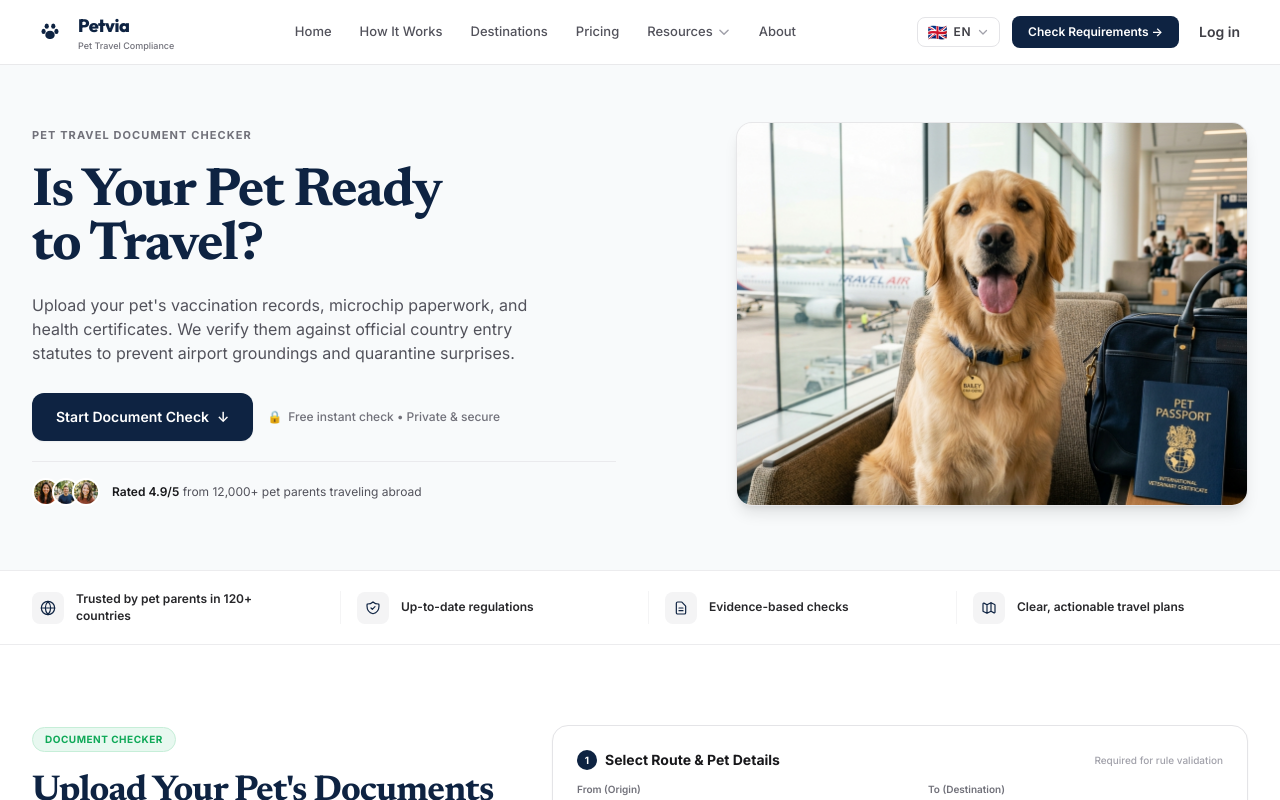
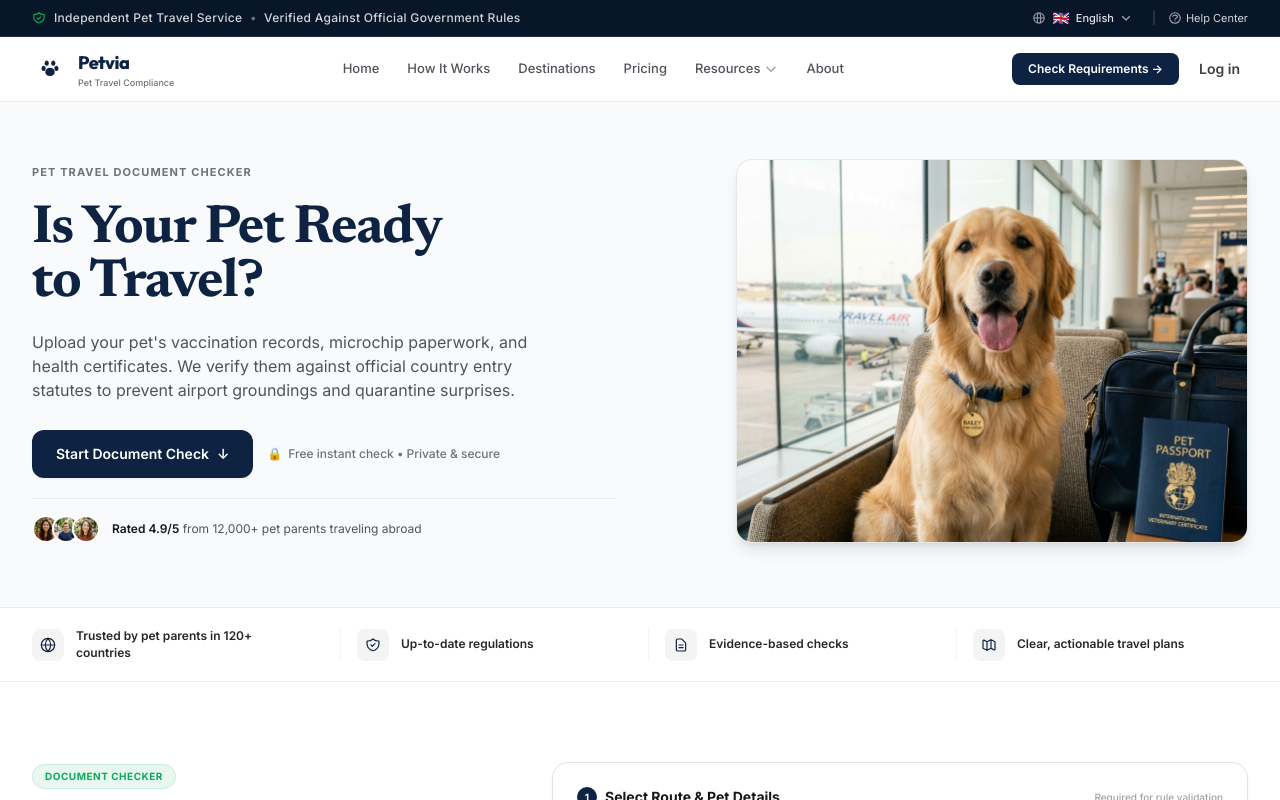
Before and after one commit to sandeepmaddheshiya/pawvalid, a Next.js app: page / in a window 1280 px wide. Shown: the top 800 px of the page. Built offline with nearby package versions, Linux system fonts and the light colour scheme; a web font is replaced by a local one.

Commit message:
feat: add top announcement bar to header, update LanguageSwitcher, and remove StickyBottomCta component

```diff
--- a/src/app/page.tsx
+++ b/src/app/page.tsx
@@ -5,7 +5,6 @@ import HomeScannerSection from '@/components/HomeScannerSection';
 import LiveSampleReportCard from '@/components/LiveSampleReportCard';
 import FaqAccordion from '@/components/FaqAccordion';
 import PricingSection from '@/components/PricingSection';
-import StickyBottomCta from '@/components/StickyBottomCta';
 import DigitalPetPassportSection from '@/components/DigitalPetPassportSection';
 import CustomsQrSection from '@/components/CustomsQrSection';
 
@@ -524,9 +523,6 @@ export default function HomePage() {
           </div>
         </div>
       </section>
-
-      {/* ─── 10. MOBILE STICKY BOTTOM CTA BAR ──────────────────────────────── */}
-      <StickyBottomCta />
     </div>
   );
 }
--- a/src/components/Header.tsx
+++ b/src/components/Header.tsx
@@ -44,11 +44,43 @@ export default function Header() {
   };
 
   return (
-    <header className="sticky top-0 z-50 w-full bg-white border-b border-zinc-200/80 transition-all">
-      <div className="max-w-7xl mx-auto px-4 sm:px-6 lg:px-8">
-        <div className="flex items-center justify-between h-16">
-          {/* Logo */}
-          <Logo />
+    <header className="sticky top-0 z-50 w-full transition-all">
+      {/* ─── TOP ANNOUNCEMENT & TRUST BAR (matching reference) ──── */}
+      <div className="w-full bg-[#08162A] text-zinc-300 border-b border-white/10 text-[10px] sm:text-xs">
+        <div className="max-w-7xl mx-auto px-4 sm:px-6 lg:px-8 h-8 sm:h-9 flex items-center justify-between gap-2">
+          {/* Left / Center: Shield + Verification Statement */}
+          <div className="flex items-center gap-1.5 sm:gap-2 overflow-hidden min-w-0">
+            <svg className="w-3.5 h-3.5 text-[#0FA958] shrink-0" fill="none" viewBox="0 0 24 24" stroke="currentColor">
+              <path strokeLinecap="round" strokeLinejoin="round" strokeWidth={2} d="M9 12l2 2 4-4m5.618-4.016A11.955 11.955 0 0112 2.944a11.955 11.955 0 01-8.618 3.04A12.02 12.02 0 003 9c0 5.591 3.824 10.29 9 11.622 5.176-1.332 9-6.03 9-11.622 0-1.042-.133-2.052-.382-3.016z" />
+            </svg>
+            <span className="font-medium tracking-wide truncate text-zinc-300">
+              Independent Pet Travel Service <span className="text-zinc-500 mx-1">•</span> Verified Against Official Government Rules
+            </span>
+          </div>
+
+          {/* Right: Language Switcher + Help Center */}
+          <div className="flex items-center gap-2 sm:gap-3 shrink-0">
+            <LanguageSwitcher variant="topbar" />
+            <span className="text-zinc-600 text-xs hidden sm:inline">|</span>
+            <Link
+              href="#faqs"
+              className="hidden sm:inline-flex items-center gap-1 text-zinc-300 hover:text-white transition-colors text-[10px] sm:text-[11px]"
+            >
+              <svg className="w-3.5 h-3.5 text-zinc-400" fill="none" viewBox="0 0 24 24" stroke="currentColor">
+                <path strokeLinecap="round" strokeLinejoin="round" strokeWidth={2} d="M8.228 9c.549-1.165 2.03-2 3.772-2 2.21 0 4 1.343 4 3 0 1.4-1.278 2.575-3.006 2.907-.542.104-.994.54-.994 1.093m0 3h.01M21 12a9 9 0 11-18 0 9 9 0 0118 0z" />
+              </svg>
+              <span>Help Center</span>
+            </Link>
+          </div>
+        </div>
+      </div>
+
+      {/* ─── MAIN NAVBAR ─────────────────────────────────────────── */}
+      <div className="w-full bg-white/95 backdrop-blur-md border-b border-zinc-200/80 shadow-xs">
+        <div className="max-w-7xl mx-auto px-4 sm:px-6 lg:px-8">
+          <div className="flex items-center justify-between h-16">
+            {/* Logo */}
+            <Logo />
 
           {/* Desktop Navigation */}
           <nav className="hidden lg:flex items-center gap-7 text-[13px] font-medium text-zinc-600">
@@ -154,8 +186,6 @@ export default function Header() {
 
           {/* Right Action Buttons */}
           <div className="hidden lg:flex items-center gap-3">
-            <LanguageSwitcher variant="header" />
-
             {/* Persistent Primary CTA matching reference */}
             <Link
               href="#scanner"
@@ -380,6 +410,7 @@ export default function Header() {
             </div>
           </div>
         )}
+        </div>
       </div>
     </header>
   );
--- a/src/components/LanguageSwitcher.tsx
+++ b/src/components/LanguageSwitcher.tsx
@@ -5,7 +5,7 @@ import { usePathname, useRouter } from 'next/navigation';
 import { locales, TRANSIT_HUBS, type AppLocale } from '@/lib/i18n';
 
 interface LanguageSwitcherProps {
-  variant?: 'header' | 'footer' | 'compact';
+  variant?: 'header' | 'footer' | 'compact' | 'topbar';
 }
 
 export default function LanguageSwitcher({ variant = 'header' }: LanguageSwitcherProps) {
@@ -66,18 +66,27 @@ export default function LanguageSwitcher({ variant = 'header' }: LanguageSwitche
       <button
         type="button"
         onClick={() => setIsOpen(!isOpen)}
-        className={`inline-flex items-center gap-1.5 rounded-lg border transition-all cursor-pointer font-medium text-xs sm:text-sm focus:outline-none focus:ring-2 focus:ring-emerald-500/20 ${
-          variant === 'footer'
-            ? 'bg-zinc-50 dark:bg-surface-800 border-zinc-200 dark:border-zinc-700 text-zinc-700 dark:text-zinc-300 px-3 py-1.5 hover:bg-zinc-100'
-            : 'bg-white border-zinc-200 text-zinc-700 px-2.5 py-1.5 hover:bg-zinc-50 hover:border-zinc-300'
-        }`}
+        className={
+          variant === 'topbar'
+            ? 'inline-flex items-center gap-1.5 px-2 py-0.5 rounded text-[11px] text-zinc-300 hover:text-white hover:bg-white/10 transition-colors cursor-pointer focus:outline-none'
+            : `inline-flex items-center gap-1.5 rounded-lg border transition-all cursor-pointer font-medium text-xs sm:text-sm focus:outline-none focus:ring-2 focus:ring-emerald-500/20 ${
+                variant === 'footer'
+                  ? 'bg-zinc-50 dark:bg-surface-800 border-zinc-200 dark:border-zinc-700 text-zinc-700 dark:text-zinc-300 px-3 py-1.5 hover:bg-zinc-100'
+                  : 'bg-white border-zinc-200 text-zinc-700 px-2.5 py-1.5 hover:bg-zinc-50 hover:border-zinc-300'
+              }`
+        }
         aria-expanded={isOpen}
         aria-haspopup="true"
         title={`Transit Hub: ${currentHub.primaryHub}`}
       >
-        <span className="text-base leading-none">{currentHub.flag}</span>
-        <span className="font-semibold uppercase tracking-wider text-[11px] sm:text-xs">
-          {detectedLocale}
+        {variant === 'topbar' && (
+          <svg className="w-3.5 h-3.5 text-zinc-400 shrink-0" fill="none" viewBox="0 0 24 24" stroke="currentColor">
+            <path strokeLinecap="round" strokeLinejoin="round" strokeWidth={1.8} d="M21 12a9 9 0 01-9 9m9-9a9 9 0 00-9-9m9 9H3m9 9a9 9 0 01-9-9m9 9c1.657 0 3-4.03 3-9s-1.343-9-3-9m0 18c-1.657 0-3-4.03-3-9s1.343-9 3-9m-9 9a9 9 0 019-9" />
+          </svg>
+        )}
+        <span className="text-sm leading-none">{currentHub.flag}</span>
+        <span className={variant === 'topbar' ? 'font-medium text-zinc-200' : 'font-semibold uppercase tracking-wider text-[11px] sm:text-xs'}>
+          {variant === 'topbar' ? currentHub.nativeName : detectedLocale}
         </span>
         <svg
           className={`w-3 h-3 text-zinc-400 transition-transform duration-200 ${
--- a/src/components/StickyBottomCta.tsx
+++ /dev/null
@@ -1,49 +0,0 @@
-'use client';
-
-import { useState, useEffect } from 'react';
-import Link from 'next/link';
-
-export default function StickyBottomCta() {
-  const [isVisible, setIsVisible] = useState(false);
-
-  useEffect(() => {
-    const handleScroll = () => {
-      // Show when scrolled down past hero (> 480px)
-      if (window.scrollY > 480) {
-        setIsVisible(true);
-      } else {
-        setIsVisible(false);
-      }
-    };
-
-    window.addEventListener('scroll', handleScroll, { passive: true });
-    return () => window.removeEventListener('scroll', handleScroll);
-  }, []);
-
-  if (!isVisible) return null;
-
-  return (
-    <aside aria-label="Quick travel requirements check" className="sm:hidden fixed bottom-0 left-0 right-0 z-40 p-3 bg-white/95 backdrop-blur-md border-t border-zinc-200/90 shadow-[0_-8px_20px_rgba(0,0,0,0.08)] transition-all animate-fade-in">
-      <div className="flex items-center justify-between gap-3 max-w-md mx-auto">
-        <div className="flex flex-col">
-          <span className="text-[10px] font-black uppercase tracking-wider text-emerald-700">
-            Instant Route Check
-          </span>
-          <span className="text-xs font-bold text-zinc-900 leading-tight">
-            Avoid Airport Grounding
-          </span>
-        </div>
-
-        <Link
-          href="#scanner"
-          className="inline-flex items-center gap-2 px-4 py-2.5 rounded-xl bg-emerald-600 hover:bg-emerald-700 text-white font-bold text-xs shadow-sm transition-transform active:scale-95 shrink-0"
-        >
-          <span>Check Requirements</span>
-          <svg className="w-3.5 h-3.5" fill="none" viewBox="0 0 24 24" stroke="currentColor">
-            <path strokeLinecap="round" strokeLinejoin="round" strokeWidth={2.5} d="M14 5l7 7m0 0l-7 7m7-7H3" />
-          </svg>
-        </Link>
-      </div>
-    </aside>
-  );
-}
```
